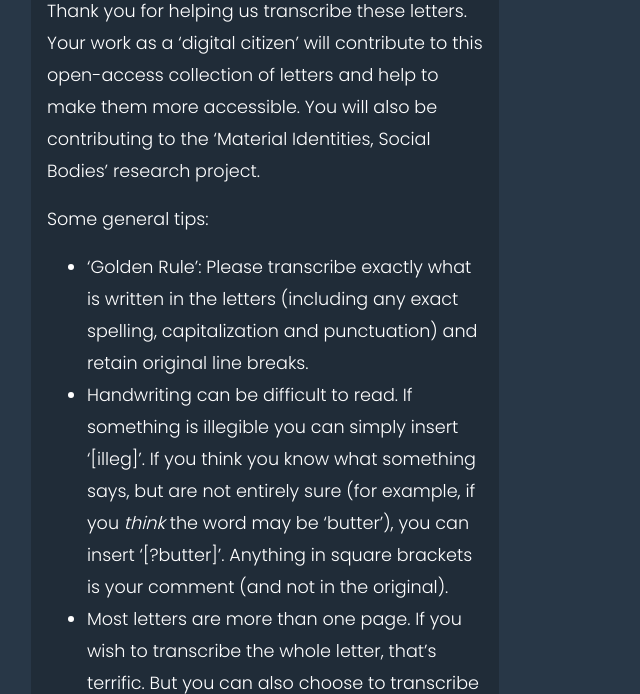
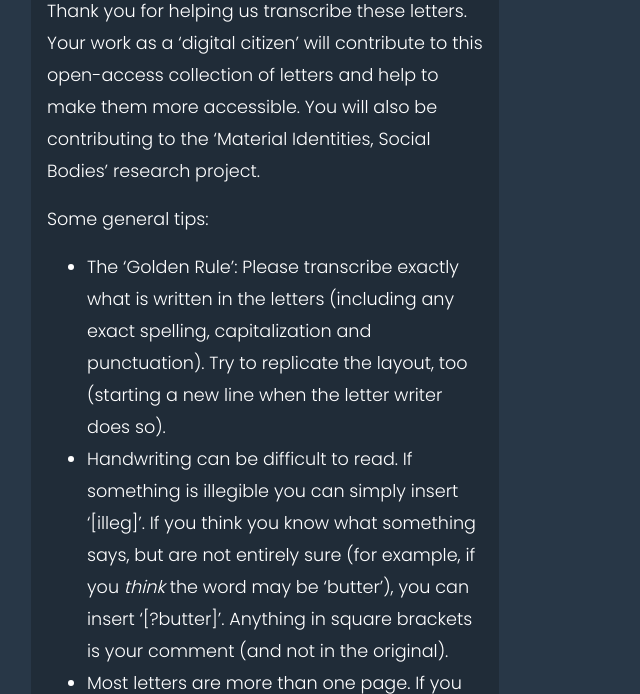
Before and after one commit to bear-rsg/social-bodies, a Django app: template django/researchdata/templates/researchdata/detail-letter.html in a window 1280 px wide. Shown: the part 434-1128 px from the top of the page, without its empty margins (0-640 px from the left). Run offline with Django 3.2, Linux system fonts and the light colour scheme; data comes from the database, SQL or seed files in the repository; tables that the repository leaves empty hold one stand-in row (values such as "Sample post"); the template is opened without the code that fills it: values that come from a table or form of the project are taken from there, most other values are stand-ins (such as "Sample title", 1, 10 or a date in 2020); parts of the project's set-up code (start-up, migrations or seed data) failed here and were passed over.

Commit message:
updated text at karens request

```diff
--- a/django/researchdata/templates/researchdata/detail-letter.html
+++ b/django/researchdata/templates/researchdata/detail-letter.html
@@ -65,7 +65,7 @@
                                     Some general tips:
                                 </p>
                                 <ul>
-                                    <li>‘Golden Rule’: Please transcribe exactly what is written in the letters (including any exact spelling, capitalization and punctuation) and retain original line breaks.</li>
+                                    <li>The ‘Golden Rule’: Please transcribe exactly what is written in the letters (including any exact spelling, capitalization and punctuation). Try to replicate the layout, too (starting a new line when the letter writer does so).</li>
                                     <li>Handwriting can be difficult to read. If something is illegible you can simply insert ‘[illeg]’. If you think you know what something says, but are not entirely sure (for example, if you <em>think</em> the word may be ‘butter’), you can insert ‘[?butter]’. Anything in square brackets is your comment (and not in the original).</li>
                                     <li>Most letters are more than one page. If you wish to transcribe the whole letter, that’s terrific. But you can also choose to transcribe just one page if you prefer.</li>
                                     <li>Your transcription will not go live immediately but will be quickly reviewed before being published on this page.</li>
```
